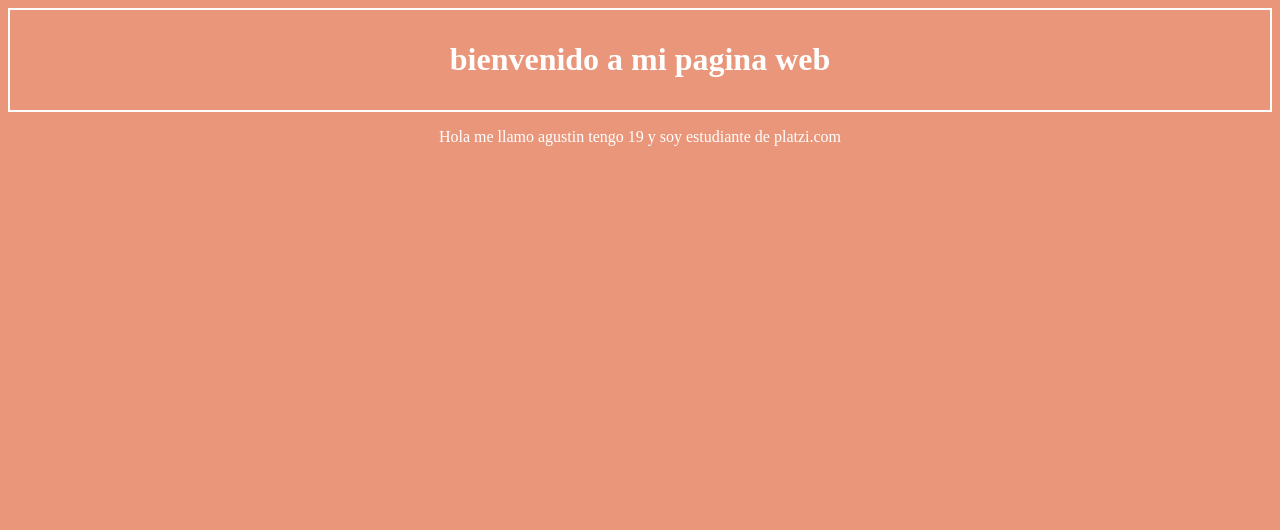
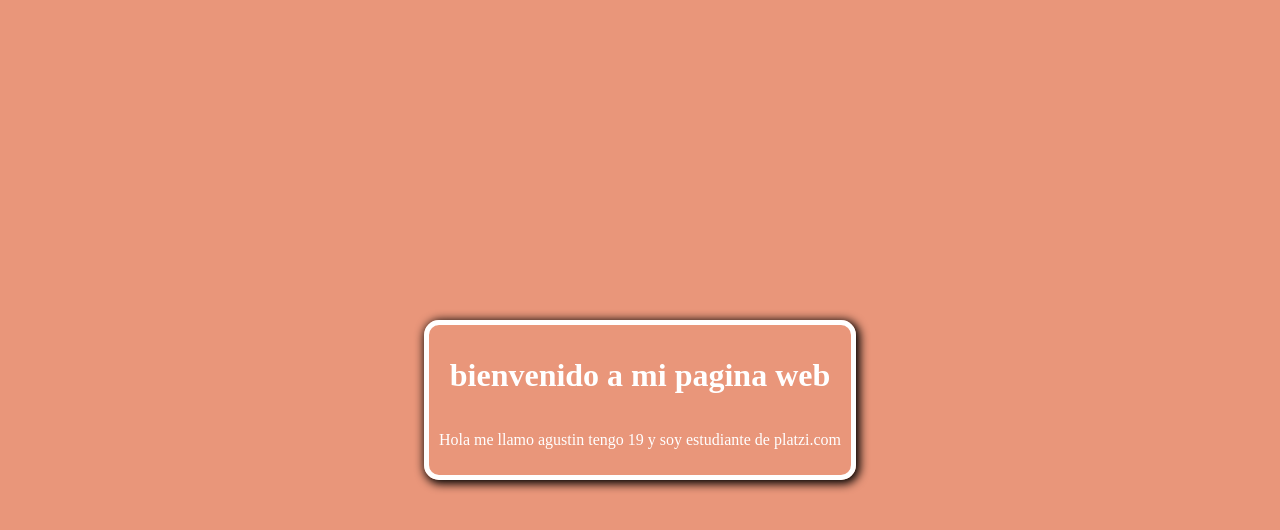
Before and after one commit to agusschniepp/practicas, a plain HTML site: page index.html in a window 1280 px wide. Drawn offline with Linux system fonts and the light colour scheme.

Commit message:
Actualizamos el diseno de la cabecera

```diff
--- a/css/style.css
+++ b/css/style.css
@@ -1,10 +1,23 @@
 body {
     background-color: darksalmon;
     text-align: center;
-    color: #fff
+    color: #fff;
+    margin: 0;
+}
+
+.home {
+    height: 100vh;
+    display: flex;
+    justify-content: center;
+    align-items: center;
 }
 
 .header-container {
-    border: 2px solid #fff;
+    border: 5px solid #fff;
+    border-radius: 15px;
     padding: 10px;
+    display: flex;
+    flex-direction: column;
+    align-items: center;
+    box-shadow: 2px 2px 10px 2px #000;
 }
--- a/index.html
+++ b/index.html
@@ -10,16 +10,17 @@
     <title>Mi pagina web</title>
 </head>
 <body>
+    <div class="home">
     <header class="header-container">
         <h1>
             bienvenido a mi pagina web
         </h1>
+        <article>
+            <p>
+                Hola me llamo agustin tengo 19 y soy estudiante de platzi.com
+            </p>
+        </article>
     </header>
-    <article>
-        <p>
-            Hola me llamo agustin tengo 19 y soy estudiante de platzi.com
-        </p>
-    </article>
-
+    </div>
 </body>
 </html>
```
